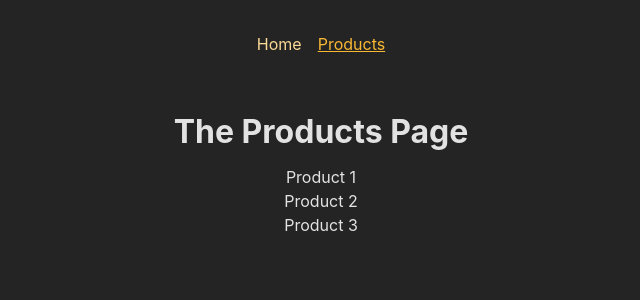
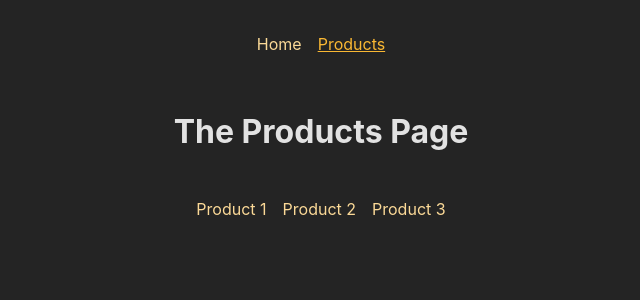
Before and after one commit to DorianKita/Multi-Page_SPA, a React (Create React App) app: page /products in a window 1280 px wide. Shown: the top 300 px of the page, without its empty margins (319-959 px from the left). Built offline with nearby package versions, Linux system fonts and the light colour scheme.

Commit message:
added dynamics paths to dynamic created Link components for navigating throughth different products

```diff
--- a/src/pages/Products.js
+++ b/src/pages/Products.js
@@ -1,12 +1,26 @@
+import { Link } from "react-router-dom";
+
+import classes from "../components/MainNavigation.module.css";
+
+const PRODUCTS = [
+  { id: "p1", title: "Product 1" },
+  { id: "p2", title: "Product 2" },
+  { id: "p3", title: "Product 3" },
+];
+
 function ProductsPage() {
   return (
     <>
       <h1>The Products Page</h1>
-      <ul>
-        <li>Product 1</li>
-        <li>Product 2</li>
-        <li>Product 3</li>
-      </ul>
+      <div className={classes.header}>
+        <ul className={classes.list}>
+          {PRODUCTS.map((item) => (
+            <li key={item.id}>
+              <Link to={`/products/${item.id}`}>{item.title}</Link>
+            </li>
+          ))}
+        </ul>
+      </div>
     </>
   );
 }
```
